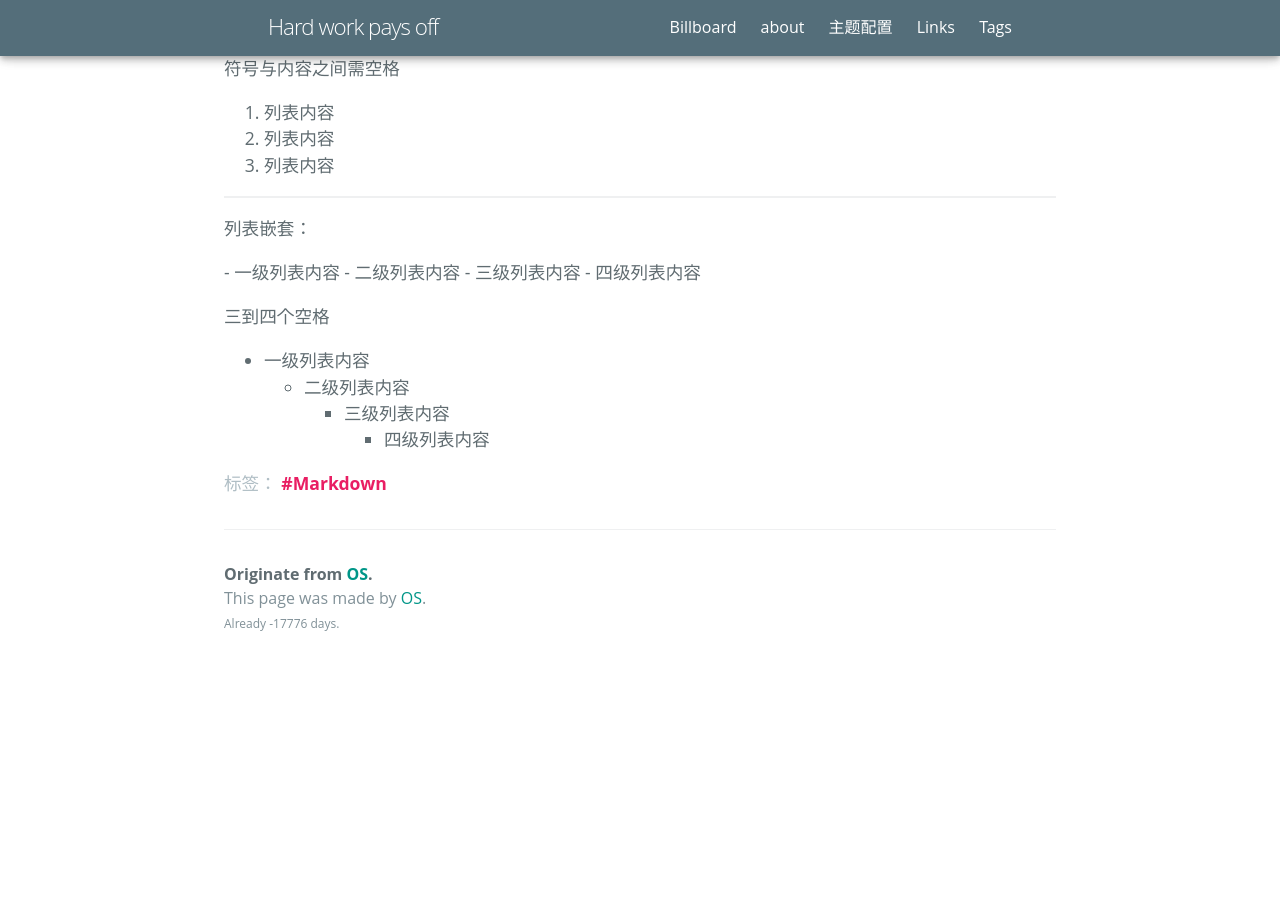
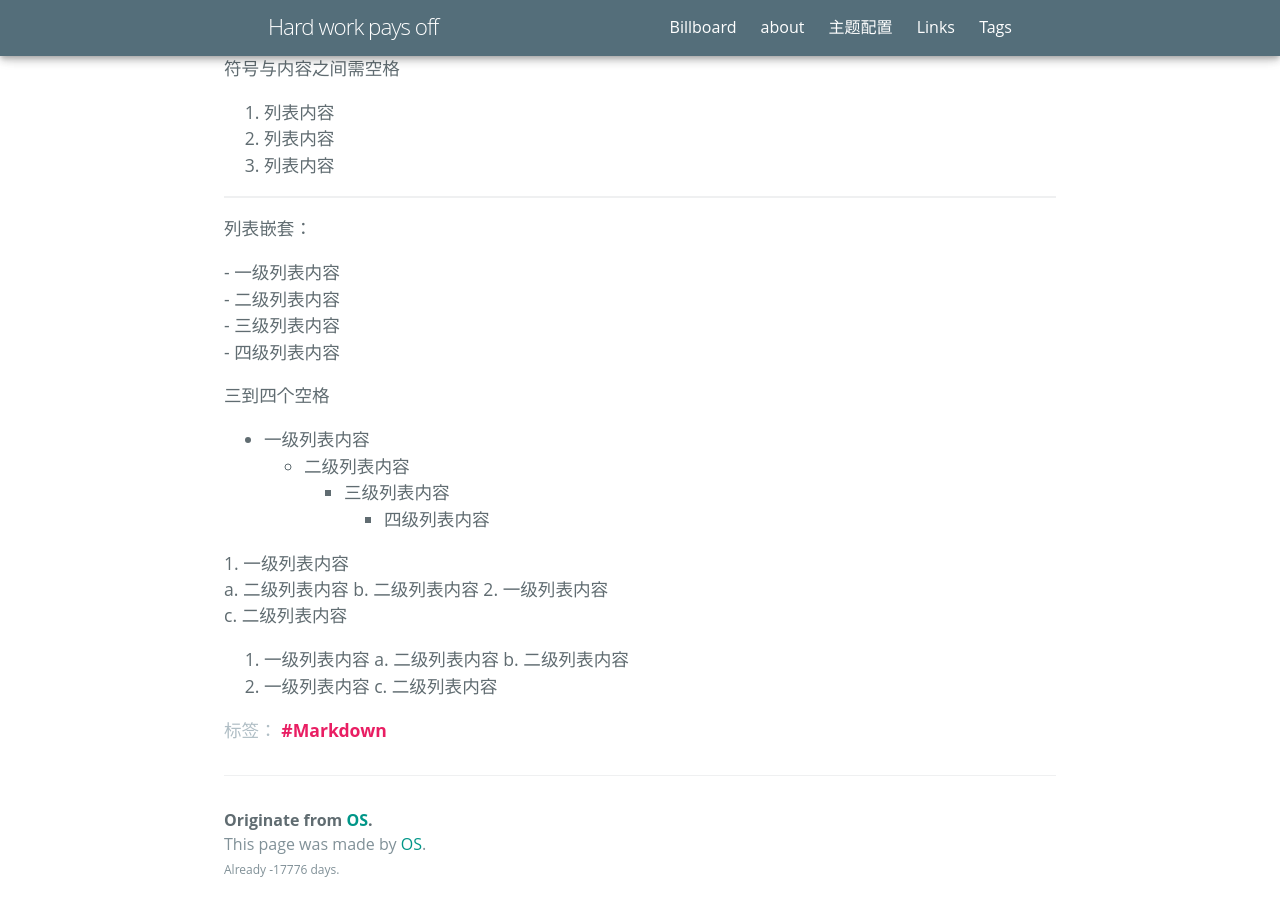
Before and after one commit to xiaoshou0427/xiaoshou0427.github.io, a Jekyll site: the page built from _posts/2019-09-02-Markdown.md, in a window 1280 px wide and 900 px high, scrolled down 2721 px. Built offline with Jekyll 4.4.1, drawn with Linux system fonts in a browser that asks for light colours; some web fonts are replaced; before the commit the page ends 3403 px from its top, so only the background shows below that.

Commit message:
Update 2019-09-02-Markdown.md

```diff
--- a/_posts/2019-09-02-Markdown.md
+++ b/_posts/2019-09-02-Markdown.md
@@ -84,9 +84,9 @@ title可加可不加<br>
 
 列表嵌套：
 <p>
-- 一级列表内容
-    - 二级列表内容
-        - 三级列表内容
+- 一级列表内容<br>
+    - 二级列表内容<br>
+        - 三级列表内容<br>
             - 四级列表内容
 </p>
 三到四个空格
@@ -95,3 +95,17 @@ title可加可不加<br>
     - 二级列表内容
         - 三级列表内容
             - 四级列表内容
+
+<p>
+1. 一级列表内容<br>
+    a. 二级列表内容
+    b. 二级列表内容
+2. 一级列表内容<br>
+    c. 二级列表内容
+</p>
+
+1. 一级列表内容
+    a. 二级列表内容
+    b. 二级列表内容
+2. 一级列表内容
+    c. 二级列表内容
```
